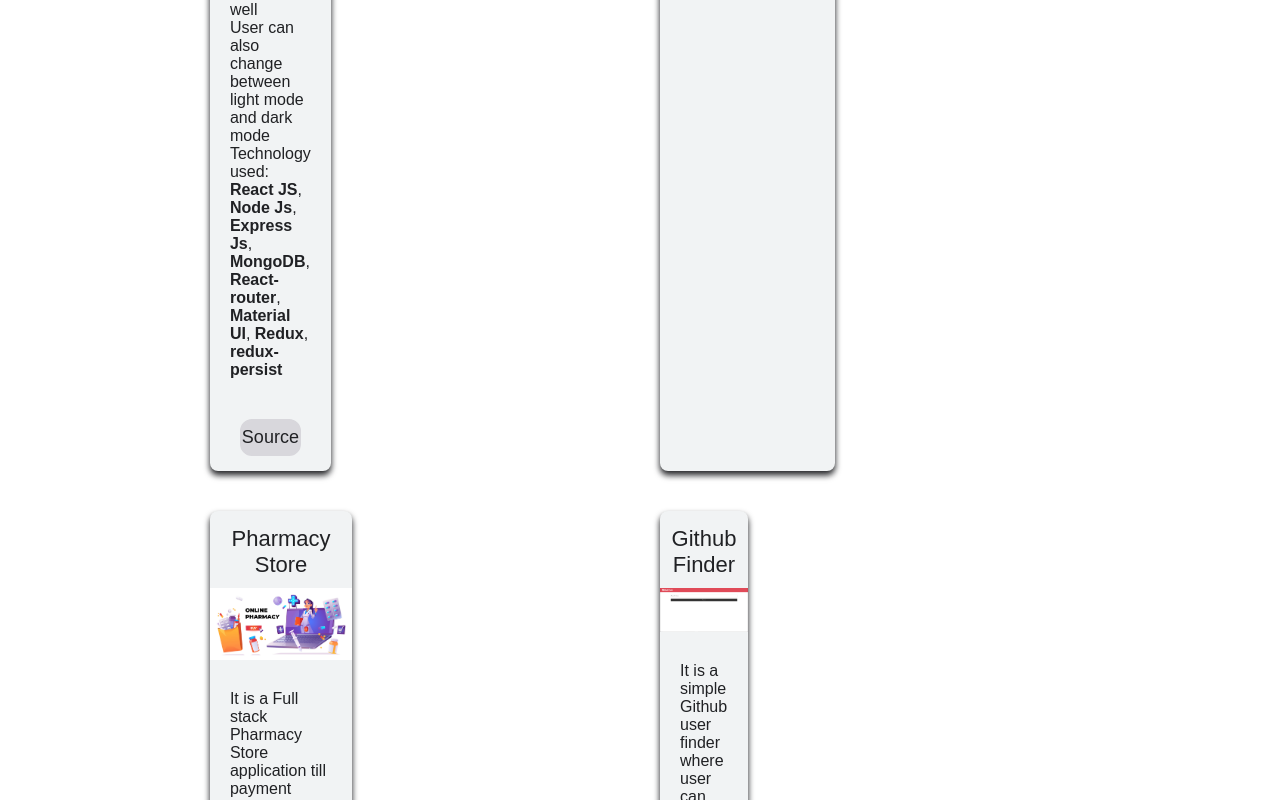
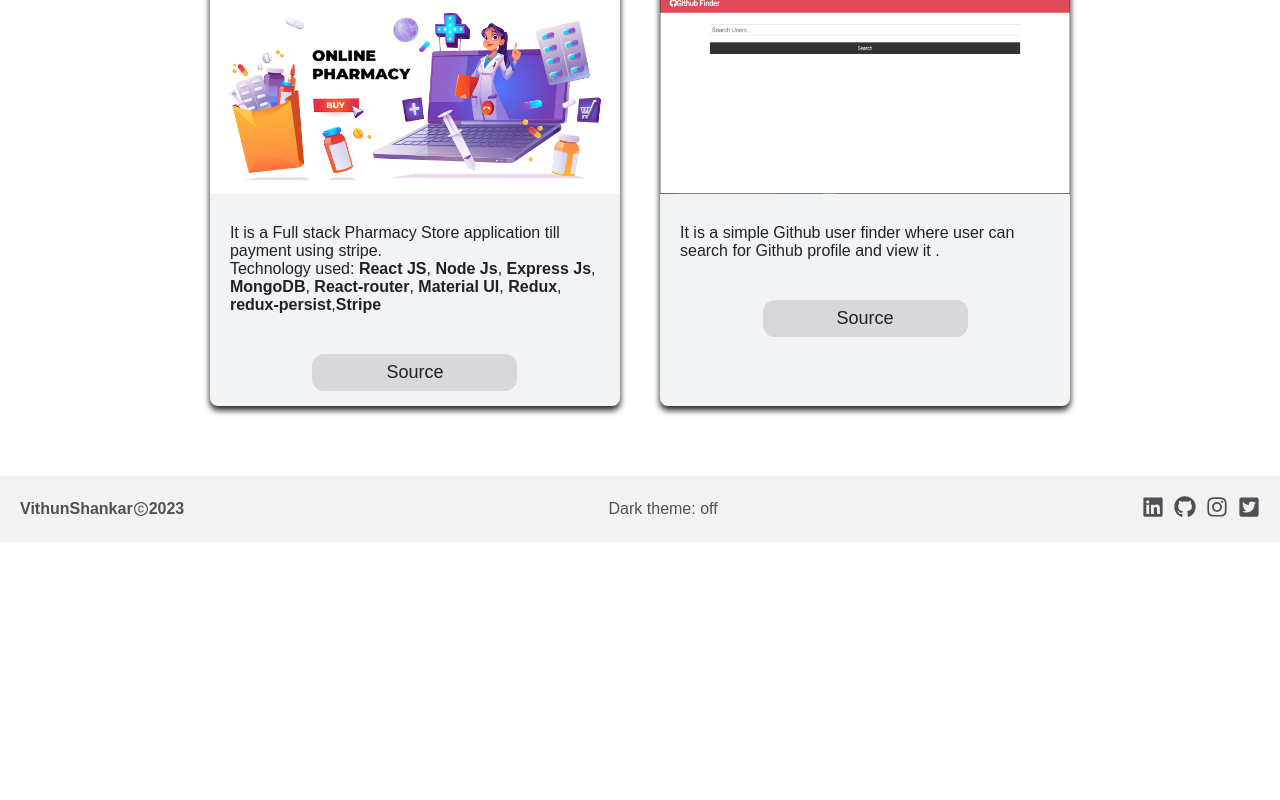
Before and after one commit to vithun5/Google_Themed_Personal_Portfolio, a Next.js app: page /projects in a window 1280 px wide. Shown: the part 801-1601 px from the top of the page. After the commit the page ends 1343 px from the top, so only its background shows below. Built offline with nearby package versions, Linux system fonts and the light colour scheme.

Commit message:
project page bug

```diff
--- a/styles/Projects.styled.js
+++ b/styles/Projects.styled.js
@@ -42,7 +42,7 @@ export const ProjectDetails = styled.div`
   border-radius: 0.8rem;
   display: flex;
   flex-direction: column;
-  width: min-content;
+  width: initial;
   gap: 1rem;
   background: ${({ theme }) => theme.colors.contentBackground};
   @media (hover: hover) {
@@ -94,4 +94,5 @@ export const ProjectDetails = styled.div`
 
       }
 
+
 `;
```
